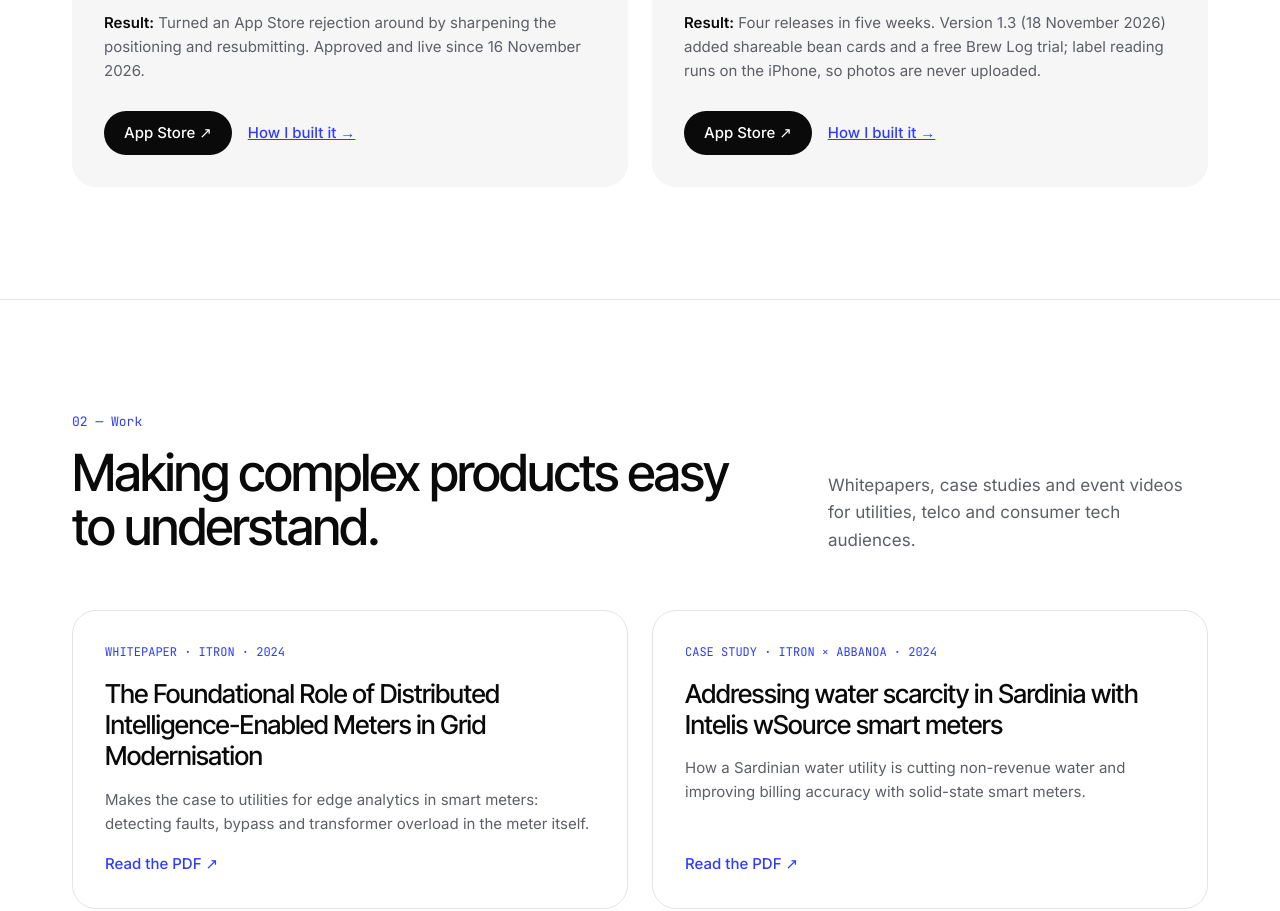
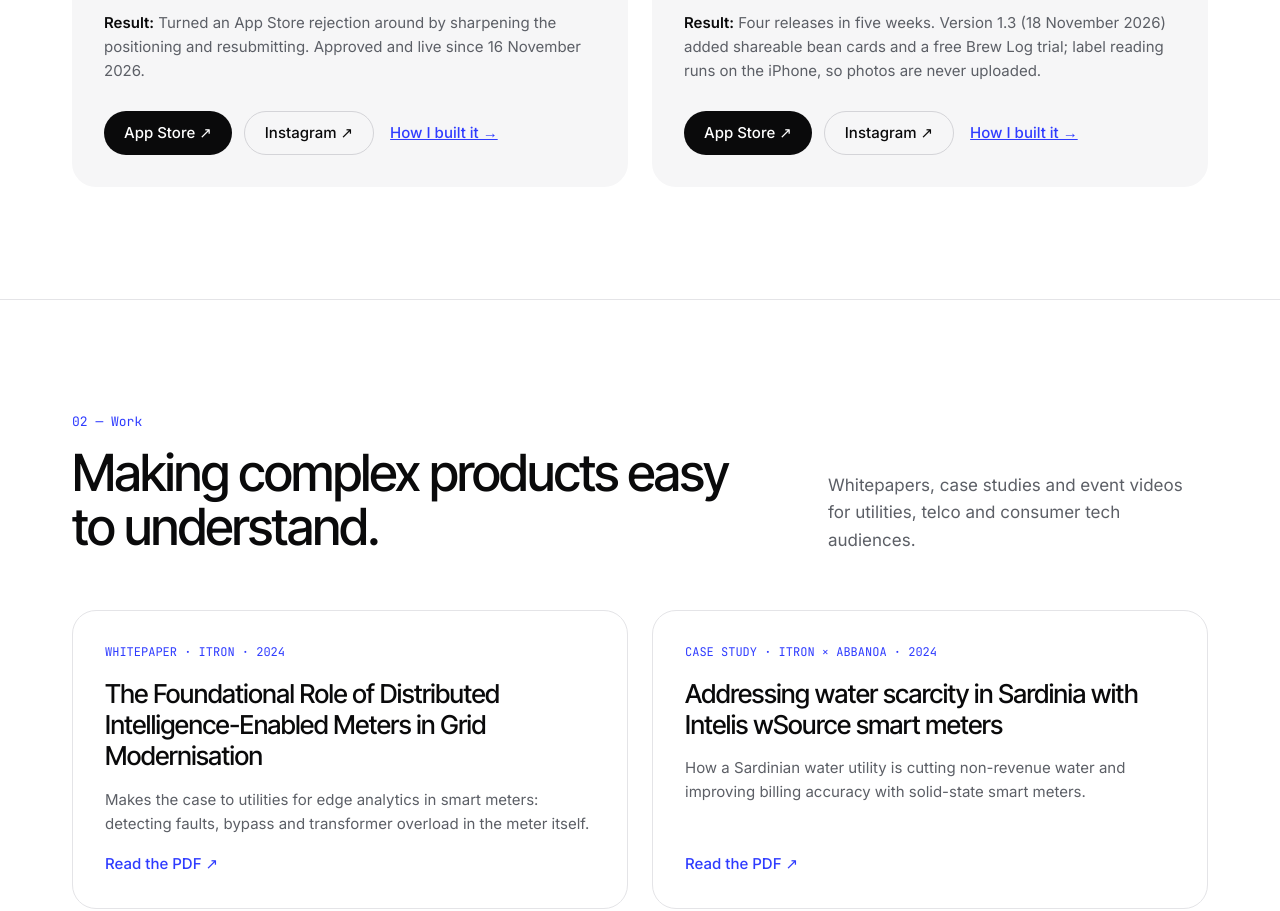
Before and after one commit to daphnetanlm/Portfolio, a plain HTML site: page index.html in a window 1280 px wide. Shown: the part 2245-3156 px from the top of the page. Drawn offline with Linux system fonts and the light colour scheme.

Commit message:
Add Instagram links to app cards

```diff
--- a/index.html
+++ b/index.html
@@ -102,6 +102,7 @@ a{color:#2F3CFF}a:hover{color:#1C26C4}
 </div>
 <div style="display: flex; flex-wrap: wrap; gap: 12px; margin-top: auto">
 <a href="https://apps.apple.com/sg/app/fourfold-journal-planner/id6809665150" style="display: inline-flex; align-items: center; min-height: 44px; padding: 0 20px; border-radius: 999px; background: #0A0A0B; color: #FFFFFF; font-size: 15px; font-weight: 500; text-decoration: none">App Store ↗</a>
+<a href="https://www.instagram.com/fourfold.app/" style="display: inline-flex; align-items: center; min-height: 44px; padding: 0 20px; border-radius: 999px; border: 1px solid #D4D4D8; color: #0A0A0B; font-size: 15px; font-weight: 500; text-decoration: none">Instagram ↗</a>
 <a href="fourfold.html" style="display: inline-flex; align-items: center; min-height: 44px; padding: 0 4px; font-size: 15px; font-weight: 500">How I built it →</a>
 </div>
 </article>
@@ -118,6 +119,7 @@ a{color:#2F3CFF}a:hover{color:#1C26C4}
 </div>
 <div style="display: flex; flex-wrap: wrap; gap: 12px; margin-top: auto">
 <a href="https://apps.apple.com/sg/app/coffee-beans-journal/id6808057768" style="display: inline-flex; align-items: center; min-height: 44px; padding: 0 20px; border-radius: 999px; background: #0A0A0B; color: #FFFFFF; font-size: 15px; font-weight: 500; text-decoration: none">App Store ↗</a>
+<a href="https://www.instagram.com/coffeebeans.journal/" style="display: inline-flex; align-items: center; min-height: 44px; padding: 0 20px; border-radius: 999px; border: 1px solid #D4D4D8; color: #0A0A0B; font-size: 15px; font-weight: 500; text-decoration: none">Instagram ↗</a>
 <a href="coffee-beans-journal.html" style="display: inline-flex; align-items: center; min-height: 44px; padding: 0 4px; font-size: 15px; font-weight: 500">How I built it →</a>
 </div>
 </article>
```
